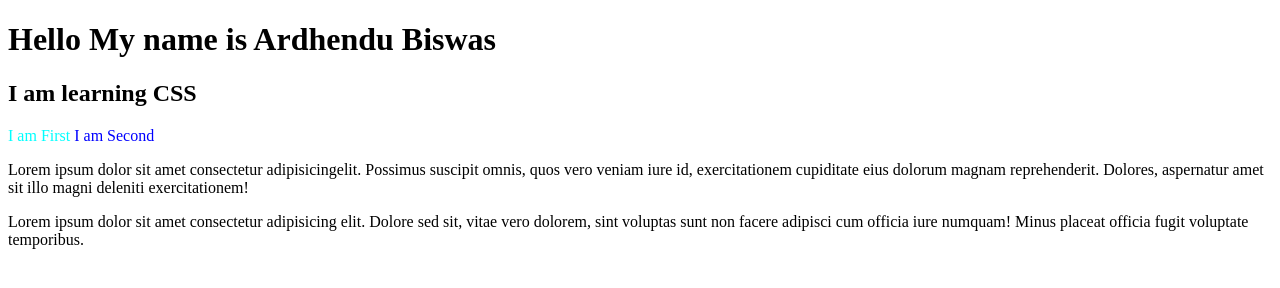
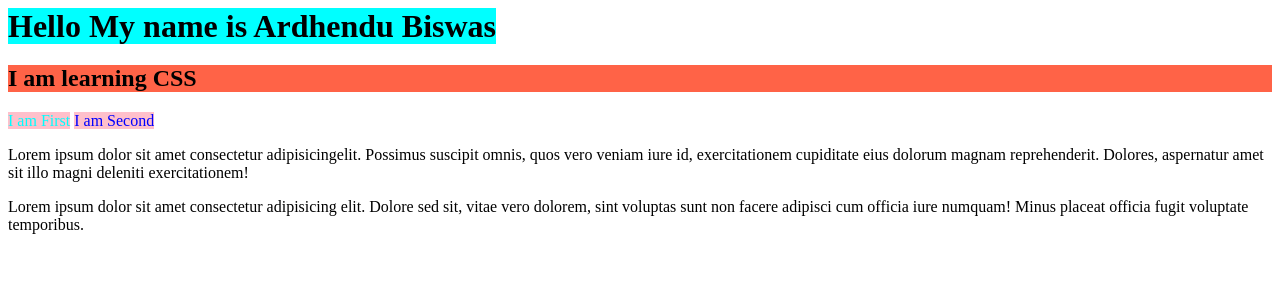
Before and after one commit to Ardhendu-11/CSS, a plain HTML site: page DAY 2/first.html in a window 1280 px wide. Drawn offline with Linux system fonts and the light colour scheme.

Commit message:
modified

```diff
--- a/DAY 2/styler.css
+++ b/DAY 2/styler.css
@@ -1,3 +1,32 @@
+/* span{
+    color: blue;
+} */
+
+/* *{
+    margin: 0%;
+    padding: 0%;
+} */
+
+h1{
+    background-color: aqua;
+    height: 200px;
+    width: 300px;
+    /* padding: 40px;
+    margin: 20px; */
+
+    display: inline;
+}
+
+h2{
+    background-color: tomato;
+}
+
 span{
-    color: blue;
+    background-color: pink;
+    height: 200px;
+    width: 300px;
+    /* span always allows horigontal changes no vertal changes will apply in span */
+    /* padding: 20px;
+    margin: 20px; */
+    /* padding-bottom: 30px; */
 }
```
